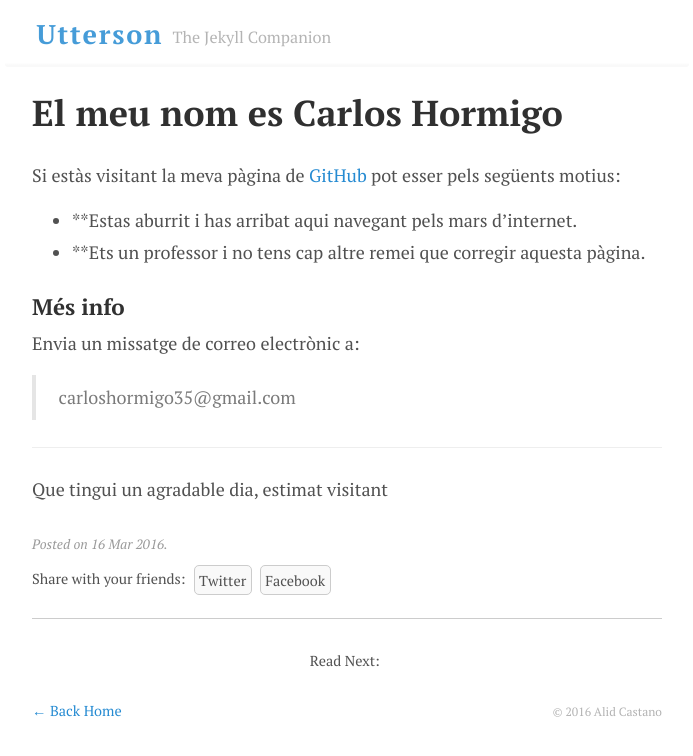
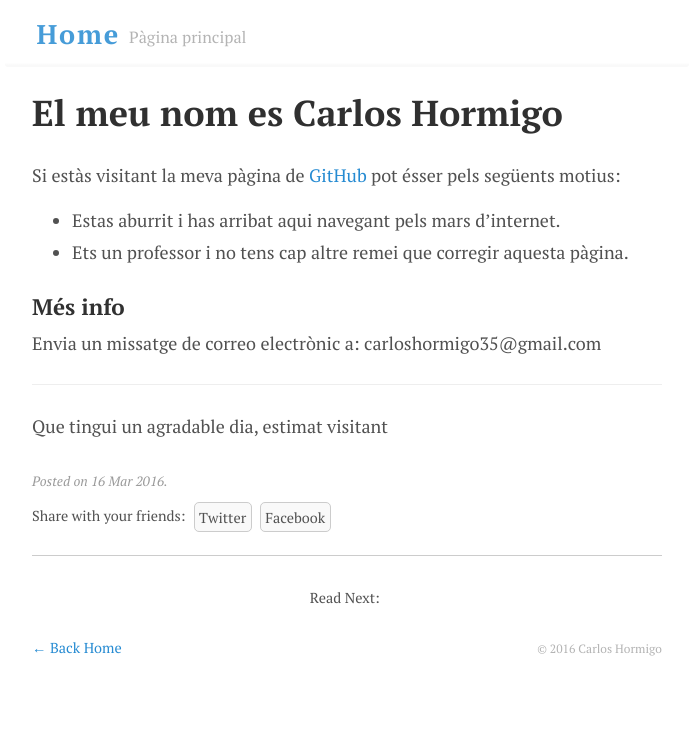
Before and after one commit to Chumachos/Chumachos.github.io, a Jekyll site: the page built from _posts/2016-03-16-who-am-i.md, in a window 1280 px wide. Shown: the top 756 px of the page, without its empty margins (293-986 px from the left). Built offline with Jekyll 4.4.1, drawn with Linux system fonts in a browser that asks for light colours.

Commit message:
Edit v1.2

```diff
--- a/_config.yml
+++ b/_config.yml
@@ -1,13 +1,13 @@
 # Setup
-title:               Utterson
-tagline:             The Jekyll Companion
-url:                 http://utterson.alidcastano.com
+title:               Home
+tagline:             Pàgina principal
+url:                 http://chumachos.github.io
 analytics_id:        UA-53335201-2
 
 # About/contact
 author:
-  name:                Alid Castano
-  email:               "" # email here
+  name:                Carlos Hormigo
+  email:               "carloshormigo35@gmail.com" # email here
   avatar:              img/avatar.jpg
   profile-pic:         img/profile-pic.jpg
 
@@ -29,7 +29,7 @@ defaults:
       type: "posts"
     values:
       layout: "post"
-      author: Gabriel Utterson
+      author: Carlos Hormigo
   -
     scope:
       path: ""
--- a/_posts/2016-03-16-who-am-i.md
+++ b/_posts/2016-03-16-who-am-i.md
@@ -2,14 +2,14 @@
 title: El meu nom es Carlos Hormigo
 ---
 
-Si estàs visitant la meva pàgina de [GitHub](http://chumachos.github.com) pot esser pels següents motius:
+Si estàs visitant la meva pàgina de [GitHub](http://chumachos.github.com) pot ésser pels següents motius:
 
-* **Estas aburrit i has arribat aqui navegant pels mars d'internet.
-* **Ets un professor i no tens cap altre remei que corregir aquesta pàgina.
+* Estas aburrit i has arribat aqui navegant pels mars d'internet.
+* Ets un professor i no tens cap altre remei que corregir aquesta pàgina.
 
 ### Més info
 Envia un missatge de correo electrònic a:
-> carloshormigo35@gmail.com
+ carloshormigo35@gmail.com
 
 ---
 
```
